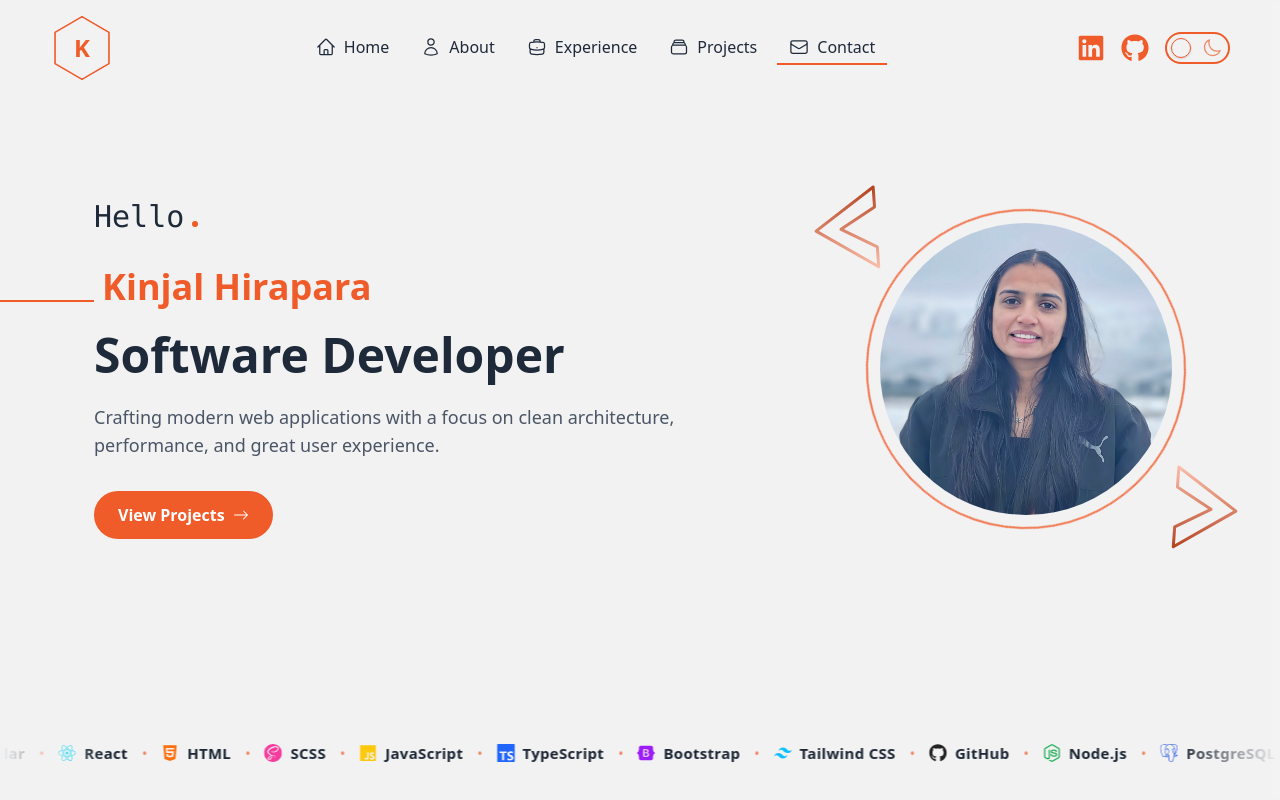
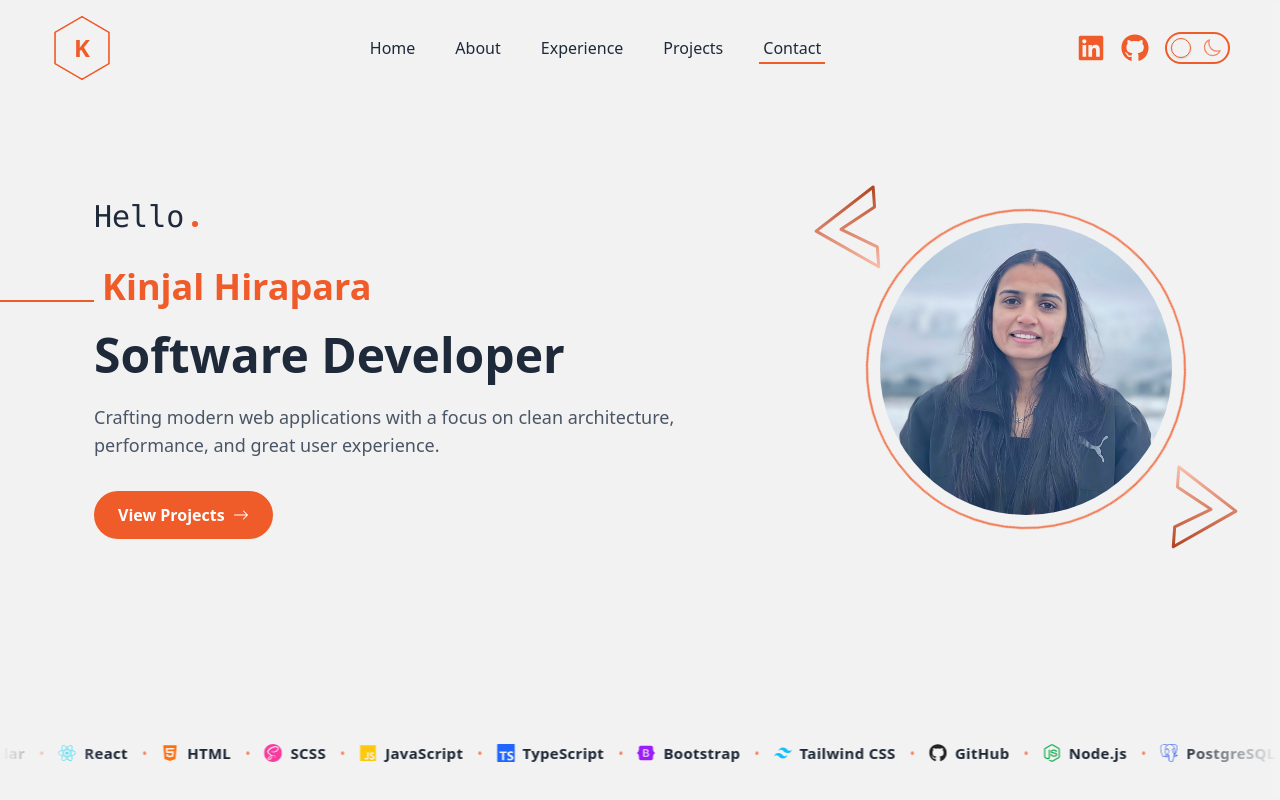
Before and after one commit to KinjalHirapara/portfolio, a React (Vite) app: page / in a window 1280 px wide. Shown: the top 800 px of the page. Built offline with nearby package versions, Linux system fonts and the light colour scheme.

Commit message:
Updated hover effect style in navbar.

```diff
--- a/src/components/NavLinks.tsx
+++ b/src/components/NavLinks.tsx
@@ -49,21 +49,22 @@ const NavLinks: React.FC<{
       className={`flex gap-2 justify-center items-center ${props.className}`}
     >
       {navLinks.map((link, index) => {
-        const Icon = link.icon;
         const isActive = link.id === activeId;
 
         return (
-          <div className="flex gap-2 justify-center items-center" key={index}>
+          <div
+            className="flex gap-2 justify-center items-center px-3"
+            key={index}
+          >
             <a
               href={`#${link.id}`}
-              className={`cursor-pointer text-textDark dark:text-textLight flex items-center gap-2 px-3 py-1 capitalize border-b-2 transition ${
+              className={`cursor-pointer text-textDark dark:text-textLight relative inline-flex items-center px-1 py-1 capitalize transition-colors after:content-[''] after:absolute after:left-0 after:bottom-0 after:h-[2px] after:w-full after:bg-primary after:origin-left after:transition-transform after:duration-300 ${
                 isActive
-                  ? "border-primary"
-                  : "border-transparent hover:bg-white/10"
+                  ? "after:scale-x-100"
+                  : "after:scale-x-0 hover:after:scale-x-100"
               }`}
               aria-current={isActive ? "page" : undefined}
             >
-              <Icon className="w-5 h-5" />
               <span className="md:inline">{link.title}</span>
             </a>
             {/* {index < navLinks.length - 1 && (
```
